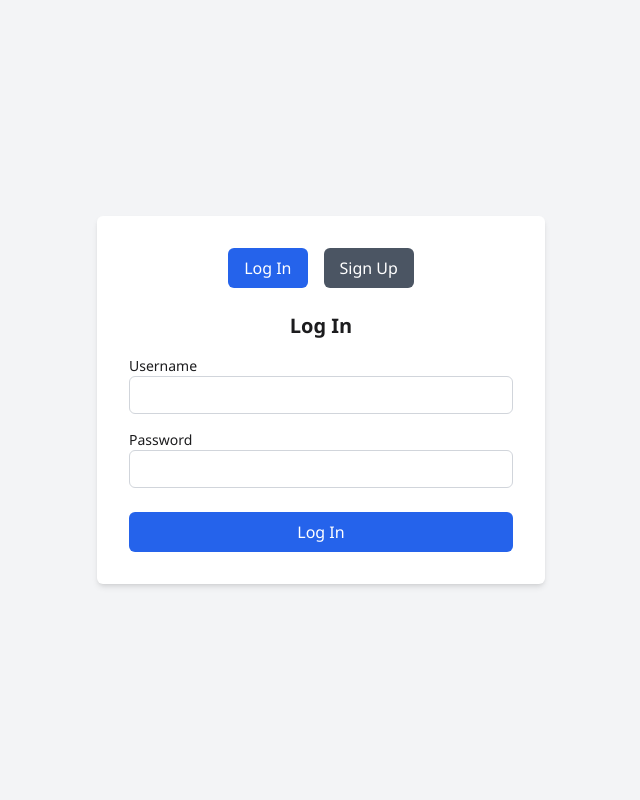
After one commit to CS222-UIUC/team-78-project, a Flask app: page /login in a window 1280 px wide. The commit adds this page. Shown: the whole page, without its empty margins (319-959 px from the left). Run offline with Flask 3, Linux system fonts and the light colour scheme; some libraries are stand-ins or nearby versions.

Commit message:
added login / sign up features and groundwork for database connection for saving accounts and user data

```diff
--- a/app.py
+++ b/app.py
@@ -1,4 +1,4 @@
-from flask import Flask, jsonify, render_template, request, redirect, url_for, session, send_file
+from flask import Flask, jsonify, render_template, request, redirect, url_for, session, send_file, redirect, flash
 import requests
 import yfinance as yf
 from datetime import datetime
@@ -10,19 +10,71 @@ import matplotlib.dates as mdates
 import numpy as np
 import sys
 import os
-from flask import flash
 sys.path.insert(0, os.path.abspath(os.path.join(os.path.dirname(__file__), 'build')))
 from models import TrainModel
 import plotly.express as px
 import plotly.io as pio
+import sqlite3
+from werkzeug.security import generate_password_hash, check_password_hash
 
+import bcrypt
 
 app = Flask(__name__)
 app.secret_key = 'supersecretkey'
 
+@app.route("/login", methods=["GET", "POST"])
+def login():
+    if request.method == "POST":
+        username = request.form["username"]
+        password = request.form["password"]
+
+        # CONNECT STUFF IS WORK IN PROGRESS --> still working out some stuff, this is groundwork for future features
+        conn = sqlite3.connect("database.db")
+        conn.row_factory = sqlite3.Row
+        cursor = conn.cursor()
+        cursor.execute("SELECT id, password FROM users WHERE username = ?", (username,))
+
+
+        user = conn.execute("SELECT id, username, password FROM users WHERE username = ?", (username,)).fetchone()
+        conn.close()
+
+        if user is None:
+            flash("Invalid username or password.", "error")
+            return redirect("/login")
+
+        if user and bcrypt.checkpw(password.encode("utf-8"), user["password"].encode("utf-8")):
+            session["user_id"] = user[0]
+            session["username"] = username
+            return redirect("/")
+        else:
+            return "Invalid credentials. Please try again.", 401
+
+    return render_template("login.html")
+
+def get_db_connection():
+    conn = sqlite3.connect('database.db')
+    conn.row_factory = sqlite3.Row
+    return conn
+
+@app.route("/signup", methods=["POST"])
+def signup():
+    username = request.form["username"]
+    password = request.form["password"]
+    conn = get_db_connection()
+    try:
+        hashed_password = generate_password_hash(password)
+        conn.execute("INSERT INTO users (username, password) VALUES (?, ?)", (username, hashed_password))
+        conn.commit()
+        flash(f"Account created. Welcome, {username}!", "success")
+    except sqlite3.IntegrityError:
+        flash("Username already exists. Please choose a different username.", "error")
+    finally:
+        conn.close()
+    return redirect(url_for("account_settings"))
+
+
 #  polygon.io has stock api for freee -> xayif58234@buides.com is email and password
 #  key: W1wT4puBL66ipVKe_BNHnV7JYGWMwEpX
-
 NEWS_API_KEY = "W1wT4puBL66ipVKe_BNHnV7JYGWMwEpX"
 
 @app.route('/')
@@ -47,7 +99,7 @@ def index():
 
     return render_template('index.html', articles=news_data)
 
-@app.route('/models', methods=['GET', 'POST'])
+@app.route('/predict', methods=['GET', 'POST'])
 def models():
     ticker_query = ''
     time_period = '1d'
@@ -70,20 +122,20 @@ def models():
 
 
 
-    return render_template('models.html',
+    return render_template('predict.html',
                                ticker_query=ticker_query,
                                time_period=time_period,
                                model_type=model_type,
                                prediction_horizon=prediction_horizon, predictions = predictions)
 
 
-@app.route('/stock_analysis')
+@app.route('/analysis')
 def stock_analysis():
-    return render_template('stock_analysis.html')
+    return render_template('analysis.html')
 
-@app.route('/stock_comparison')
+@app.route('/comparison')
 def stock_comparison():
-    return render_template('stock_comparison.html')
+    return render_template('comparison.html')
 
 @app.route('/account_settings')
 def account_settings():
@@ -120,6 +172,7 @@ def favorite():
 
     if 'favorites' not in session:
         session['favorites'] = []
+
 
     if symbol and symbol not in session['favorites']:
         session['favorites'].append(symbol)
--- /dev/null
+++ b/templates/login.html
@@ -0,0 +1,99 @@
+<!DOCTYPE html>
+<html lang="en">
+<head>
+    <meta charset="UTF-8">
+    <meta name="viewport" content="width=device-width, initial-scale=1.0">
+    <title>Login/Sign Up</title>
+    <link rel="stylesheet" href="{{ url_for('static', filename='styles.css') }}">
+    <script src="https://cdn.tailwindcss.com"></script>
+</head>
+<body class="bg-gray-100">
+    <div class="min-h-screen flex items-center justify-center">
+        <div class="max-w-md w-full bg-white shadow-md rounded-md p-8">
+            <!-- Tabs for Login/Sign Up -->
+            <div class="flex justify-center mb-6 space-x-4">
+                <button id="loginTab" class="px-4 py-2 bg-blue-600 text-white rounded-md hover:bg-blue-700 active-tab">
+                    Log In
+                </button>
+                <button id="signUpTab" class="px-4 py-2 bg-gray-600 text-white rounded-md hover:bg-blue-700">
+                    Sign Up
+                </button>
+            </div>
+
+            <!-- Log In Form -->
+            <div id="loginContent">
+                <h1 class="text-xl font-bold mb-4 text-center">Log In</h1>
+                <form action="/login" method="POST">
+                    <div class="mb-4">
+                        <label for="username" class="block text-sm font-medium">Username</label>
+                        <input type="text" id="username" name="username" required
+                               class="p-2 text-sm text-black focus:outline-none border border-gray-300 rounded-md w-full">
+                    </div>
+                    <div class="mb-6">
+                        <label for="password" class="block text-sm font-medium">Password</label>
+                        <input type="password" id="password" name="password" required
+                               class="p-2 text-sm text-black focus:outline-none border border-gray-300 rounded-md w-full">
+                    </div>
+                    <button type="submit" class="w-full py-2 px-4 bg-blue-600 text-white rounded-md hover:bg-blue-700">
+                        Log In
+                    </button>
+                </form>
+            </div>
+
+            <!-- Sign Up Form -->
+            <div id="signUpContent" class="hidden">
+                <h1 class="text-xl font-bold mb-4 text-center">Sign Up</h1>
+                <form action="/signup" method="POST">
+                    <div class="mb-4">
+                        <label for="email" class="block text-sm font-medium">Email</label>
+                        <input type="email" id="email" name="email" required
+                               class="p-2 text-sm text-black focus:outline-none border border-gray-300 rounded-md w-full">
+                    </div>
+                    <div class="mb-4">
+                        <label for="username" class="block text-sm font-medium">Username</label>
+                        <input type="text" id="signupUsername" name="username" required
+                               class="p-2 text-sm text-black focus:outline-none border border-gray-300 rounded-md w-full">
+                    </div>
+                    <div class="mb-4">
+                        <label for="password" class="block text-sm font-medium">Password</label>
+                        <input type="password" id="signupPassword" name="password" required
+                               class="p-2 text-sm text-black focus:outline-none border border-gray-300 rounded-md w-full">
+                    </div>
+                    <div class="mb-6">
+                        <label for="confirmPassword" class="block text-sm font-medium">Confirm Password</label>
+                        <input type="password" id="confirmPassword" name="confirm_password" required
+                               class="p-2 text-sm text-black focus:outline-none border border-gray-300 rounded-md w-full">
+                    </div>
+                    <button type="submit" class="w-full py-2 px-4 bg-green-600 text-white rounded-md hover:bg-green-700">
+                        Sign Up
+                    </button>
+                </form>
+            </div>
+        </div>
+    </div>
+
+    <script>
+        // JavaScript for toggling between Login and Sign Up forms
+        const loginTab = document.getElementById('loginTab');
+        const signUpTab = document.getElementById('signUpTab');
+        const loginContent = document.getElementById('loginContent');
+        const signUpContent = document.getElementById('signUpContent');
+
+        loginTab.addEventListener('click', function () {
+            loginContent.classList.remove('hidden');
+            signUpContent.classList.add('hidden');
+            loginTab.classList.add('bg-blue-700');
+            signUpTab.classList.remove('bg-blue-700');
+            signUpTab.classList.add('bg-gray-600');
+        });
+
+        signUpTab.addEventListener('click', function () {
+            signUpContent.classList.remove('hidden');
+            loginContent.classList.add('hidden');
+            signUpTab.classList.add('bg-blue-700');
+            loginTab.classList.remove('bg-blue-700');
+            loginTab.classList.add('bg-gray-600');
+        });
+    </script>
+</body>
+</html>
```
Also changed, not shown: database_setup.py (added, +31 -0 lines), requirements.txt (added, +17 -0 lines), templates/account_settings.html (+13 -23 lines), templates/analysis.html (renamed from templates/stock_analysis.html, +2 -8 lines), templates/base.html (+17 -13 lines), README.md, database.db (added), templates/comparison.html (renamed from templates/stock_comparison.html), templates/predict.html (renamed from templates/models.html).
